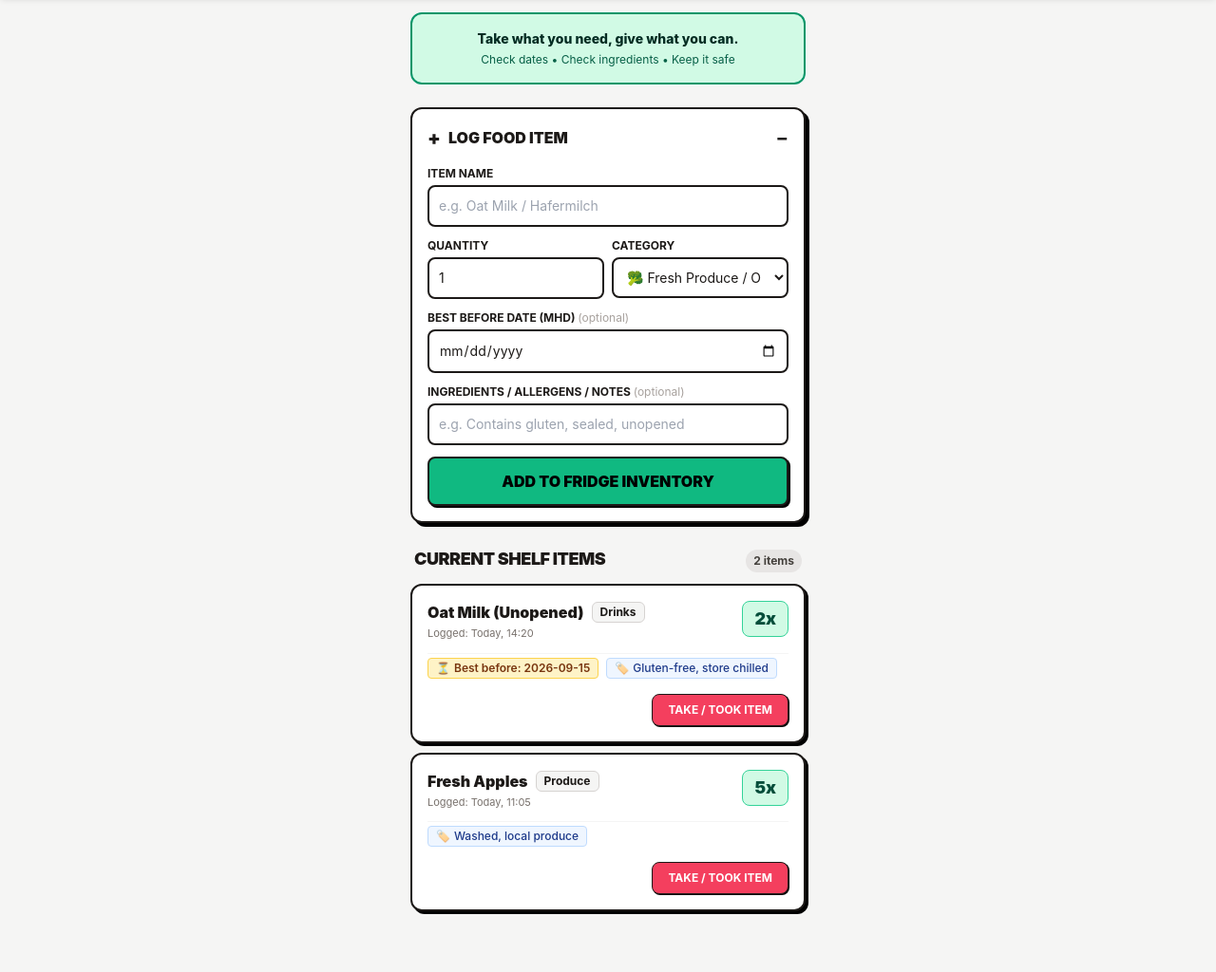
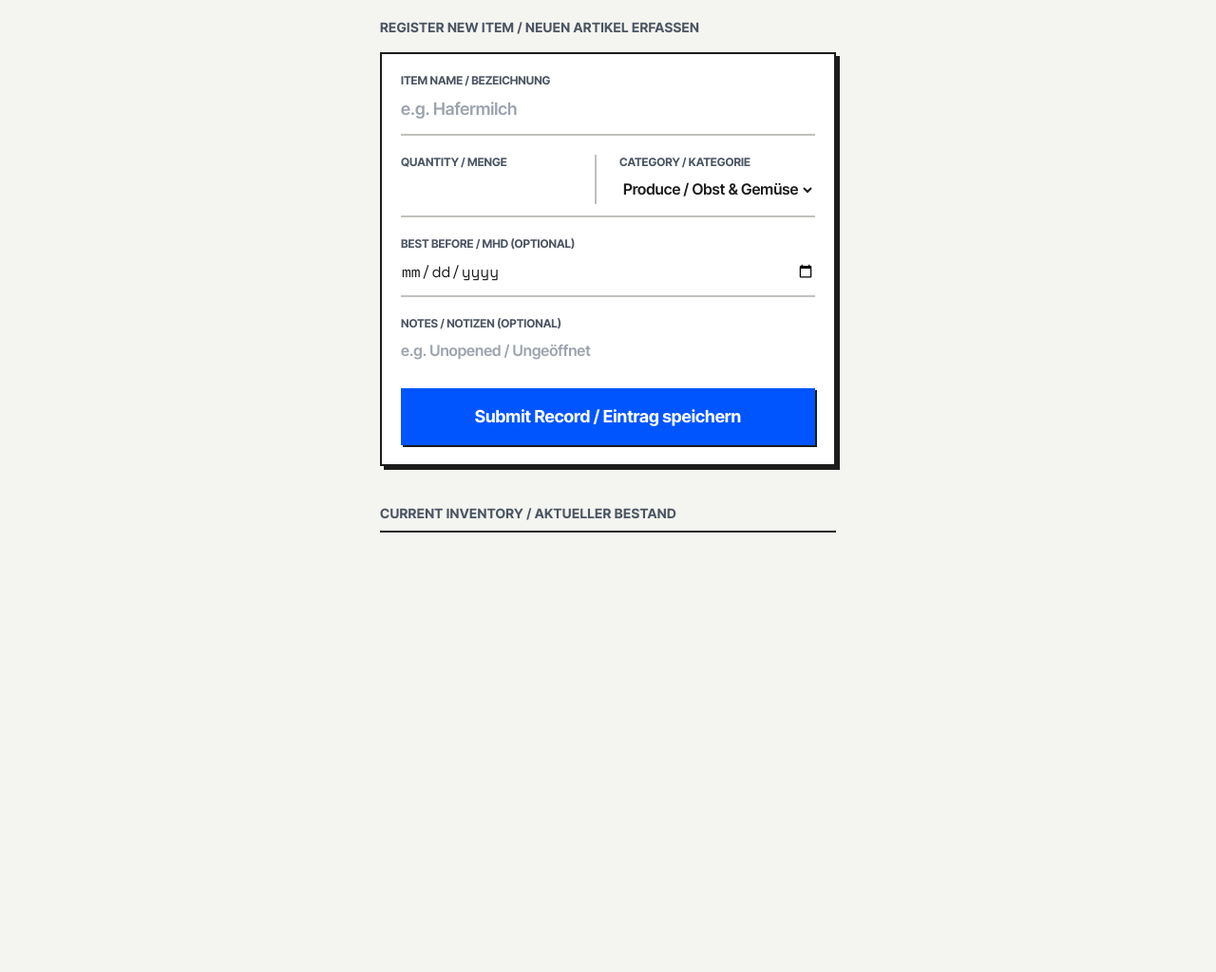
Before and after one commit to olivachen/shared-refrigerator, a plain HTML site: page index.html in a window 1280 px wide. Shown: the part 99-1123 px from the top of the page at 95% size. After the commit the page ends 800 px from the top, so only its background shows below. Drawn offline with nearby package versions, Linux system fonts and the light colour scheme.

Commit message:
Update index.html

```diff
--- a/index.html
+++ b/index.html
@@ -2,211 +2,212 @@
 <html lang="en">
 <head>
     <meta charset="UTF-8">
-    <meta name="viewport" content="width=device-width, initial-scale=1.0">
-    <title>Shared Refrigerator / Gemeinschaftskühlschrank</title>
+    <meta name="viewport" content="width=device-width, initial-scale=1.0, maximum-scale=1.0, user-scalable=no">
+    <meta name="apple-mobile-web-app-capable" content="yes">
+    <meta name="apple-mobile-web-app-status-bar-style" content="black-translucent">
+    <title>Gemeinschaftskühlschrank</title>
+
+    <link rel="preconnect" href="https://fonts.googleapis.com">
+    <link rel="preconnect" href="https://fonts.gstatic.com" crossorigin>
+    <link href="https://fonts.googleapis.com/css2?family=Inter+Tight:wght@500;600;700&family=Space+Mono:wght@400;700&display=swap" rel="stylesheet">
+
     <script src="https://cdn.tailwindcss.com"></script>
     <script defer src="https://cdn.jsdelivr.net/npm/alpinejs@3.x.x/dist/cdn.min.js"></script>
+    <script src="https://cdn.jsdelivr.net/npm/@supabase/supabase-js@2"></script>
+
+    <script>
+        tailwind.config = {
+            theme: {
+                extend: {
+                    colors: {
+                        paper: '#F4F4F0',
+                        ink: '#1C1C1C',
+                        safety: '#0055FF',
+                        safetyhover: '#0044CC',
+                        grayborder: '#C0C0BC'
+                    },
+                    fontFamily: {
+                        sans: ['"Inter Tight"', 'sans-serif'],
+                        mono: ['"Space Mono"', 'monospace']
+                    }
+                }
+            }
+        }
+    </script>
     <style>
-        body { font-family: -apple-system, BlinkMacSystemFont, "Segoe UI", Roboto, sans-serif; }
+        body { background-color: #F4F4F0; color: #1C1C1C; -webkit-font-smoothing: antialiased; }
+        ::-webkit-scrollbar { width: 0px; background: transparent; }
     </style>
 </head>
-<body class="bg-stone-100 text-stone-900 min-h-screen pb-12" x-data="fridgeApp()">
+<body x-data="fridgeApp()" class="min-h-screen font-sans selection:bg-safety selection:text-white pb-24">
 
-    <!-- Header / Banner -->
-    <header class="bg-black text-white p-6 border-b-4 border-emerald-500 sticky top-0 z-10 shadow-md">
-        <div class="max-w-md mx-auto flex justify-between items-center">
-            <div>
-                <h1 class="text-xl font-black uppercase tracking-tight">Shared Refrigerator</h1>
-                <p class="text-xs text-stone-400 font-medium">Galopprennbahn • Mutual Aid Commons</p>
-            </div>
-            <button @click="lang = (lang === 'en' ? 'de' : 'en')"
-                    class="bg-stone-800 hover:bg-stone-700 text-xs font-bold px-3 py-1.5 rounded-full border border-stone-600 transition">
-                <span x-text="lang === 'en' ? 'DE 🇩🇪' : 'EN 🇬🇧'"></span>
-            </button>
-        </div>
+    <header class="sticky top-0 z-50 bg-paper border-b-2 border-ink px-4 py-4">
+        <a href="#" @click.prevent="window.scrollTo(0,0)" class="block group w-max">
+            <h1 class="text-xl font-bold text-ink underline decoration-safety decoration-4 underline-offset-4 group-hover:text-safety transition-colors">
+                Gemeinschaftskühlschrank
+            </h1>
+            <p class="text-sm font-semibold text-gray-500 mt-1">(Shared Refrigerator)</p>
+        </a>
     </header>
 
-    <main class="max-w-md mx-auto p-4 space-y-6">
+    <main class="max-w-lg mx-auto p-4 space-y-10 mt-4">
 
-        <!-- Motto Banner -->
-        <div class="bg-emerald-100 border-2 border-emerald-600 p-4 rounded-xl text-center">
-            <p class="font-extrabold text-emerald-950 text-sm" x-text="lang === 'en' ? 'Take what you need, give what you can.' : 'Nimm, was du brauchst. Gib, was du kannst.'"></p>
-            <p class="text-xs text-emerald-800 mt-1" x-text="lang === 'en' ? 'Check dates • Check ingredients • Keep it safe' : 'MHD beachten • Zutaten prüfen • Sicher bleiben'"></p>
+        <section>
+            <h2 class="text-sm font-bold uppercase tracking-wide text-gray-600 mb-4">Register New Item / Neuen Artikel erfassen</h2>
+
+            <form @submit.prevent="addItem()" class="space-y-5 border-2 border-ink p-5 bg-white shadow-[4px_4px_0px_0px_#1C1C1C]">
+
+                <div class="border-b-2 border-grayborder pb-3">
+                    <label class="block text-xs font-bold uppercase text-gray-600 mb-2">Item Name / Bezeichnung</label>
+                    <input type="text" x-model="newItem.name" required placeholder="e.g. Hafermilch"
+                           class="w-full text-lg font-semibold focus:outline-none bg-transparent placeholder-gray-400">
                 </div>
 
-        <!-- Add Item Form -->
-        <section class="bg-white p-4 rounded-xl border-2 border-stone-900 shadow-[4px_4px_0px_0px_rgba(0,0,0,1)]">
-            <div class="flex justify-between items-center cursor-pointer" @click="showAddModal = !showAddModal">
-                <h2 class="font-black text-base uppercase flex items-center gap-2">
-                    <span class="text-xl">+</span>
-                    <span x-text="lang === 'en' ? 'Log Food Item' : 'Essen Eintragen'"></span>
-                </h2>
-                <span class="text-xl font-bold" x-text="showAddModal ? '−' : '+'"></span>
-            </div>
-
-            <form x-show="showAddModal" x-transition @submit.prevent="addItem()" class="mt-4 space-y-3">
-                <!-- Name -->
-                <div>
-                    <label class="block text-xs font-bold uppercase mb-1" x-text="lang === 'en' ? 'Item Name' : 'Bezeichnung'"></label>
-                    <input type="text" x-model="newItem.name" required placeholder="e.g. Oat Milk / Hafermilch"
-                           class="w-full p-2.5 border-2 border-stone-900 rounded-lg text-sm focus:outline-none focus:ring-2 focus:ring-emerald-500">
-                </div>
-
-                <!-- Quantity & Category -->
-                <div class="grid grid-cols-2 gap-2">
-                    <div>
-                        <label class="block text-xs font-bold uppercase mb-1" x-text="lang === 'en' ? 'Quantity' : 'Menge'"></label>
+                <div class="grid grid-cols-2 gap-6 border-b-2 border-grayborder pb-3">
+                    <div class="border-r-2 border-grayborder pr-6">
+                        <label class="block text-xs font-bold uppercase text-gray-600 mb-2">Quantity / Menge</label>
                         <input type="number" min="1" x-model="newItem.qty" required
-                               class="w-full p-2.5 border-2 border-stone-900 rounded-lg text-sm">
+                               class="w-full text-lg font-mono focus:outline-none bg-transparent">
                     </div>
                     <div>
-                        <label class="block text-xs font-bold uppercase mb-1" x-text="lang === 'en' ? 'Category' : 'Kategorie'"></label>
-                        <select x-model="newItem.category" class="w-full p-2.5 border-2 border-stone-900 rounded-lg text-sm bg-white border-stone-900">
-                            <option value="Produce">🥦 Fresh Produce / Obst & Gemüse</option>
-                            <option value="Bakery">🍞 Bakery / Backwaren</option>
-                            <option value="Packaged">📦 Packaged / Haltbares</option>
-                            <option value="Drinks">🧃 Drinks / Getränke</option>
-                            <option value="Other">🍽️ Other / Sonstiges</option>
+                        <label class="block text-xs font-bold uppercase text-gray-600 mb-2">Category / Kategorie</label>
+                        <select x-model="newItem.category" class="w-full text-base font-semibold focus:outline-none bg-transparent">
+                            <option value="Produce">Produce / Obst & Gemüse</option>
+                            <option value="Bakery">Bakery / Backwaren</option>
+                            <option value="Packaged">Packaged / Haltbares</option>
+                            <option value="Drinks">Drinks / Getränke</option>
+                            <option value="Other">Other / Sonstiges</option>
                         </select>
                     </div>
                 </div>
 
-                <!-- Best Before Date (MHD) -->
-                <div>
-                    <label class="block text-xs font-bold uppercase mb-1">
-                        <span x-text="lang === 'en' ? 'Best Before Date (MHD)' : 'Mindesthaltbarkeitsdatum (MHD)'"></span>
-                        <span class="text-stone-400 font-normal lowercase">(optional)</span>
-                    </label>
+                <div class="border-b-2 border-grayborder pb-3">
+                    <label class="block text-xs font-bold uppercase text-gray-600 mb-2">Best Before / MHD (Optional)</label>
                     <input type="date" x-model="newItem.expiry"
-                           class="w-full p-2.5 border-2 border-stone-900 rounded-lg text-sm bg-white">
+                           class="w-full text-base font-mono focus:outline-none bg-transparent text-ink">
                 </div>
 
-                <!-- Ingredients / Allergens / Notes -->
-                <div>
-                    <label class="block text-xs font-bold uppercase mb-1">
-                        <span x-text="lang === 'en' ? 'Ingredients / Allergens / Notes' : 'Zutaten / Allergene / Hinweise'"></span>
-                        <span class="text-stone-400 font-normal lowercase">(optional)</span>
-                    </label>
-                    <input type="text" x-model="newItem.notes" placeholder="e.g. Contains gluten, sealed, unopened"
-                           class="w-full p-2.5 border-2 border-stone-900 rounded-lg text-sm focus:outline-none focus:ring-2 focus:ring-emerald-500">
+                <div class="pb-2">
+                    <label class="block text-xs font-bold uppercase text-gray-600 mb-2">Notes / Notizen (Optional)</label>
+                    <input type="text" x-model="newItem.notes" placeholder="e.g. Unopened / Ungeöffnet"
+                           class="w-full text-base font-semibold focus:outline-none bg-transparent placeholder-gray-400">
                 </div>
 
                 <button type="submit"
-                        class="w-full bg-emerald-500 hover:bg-emerald-600 text-black font-black uppercase py-3 rounded-lg border-2 border-stone-900 shadow-[2px_2px_0px_0px_rgba(0,0,0,1)] active:translate-y-0.5 transition">
-                    <span x-text="lang === 'en' ? 'Add to Fridge Inventory' : 'Zum Kühlschrank Hinzufügen'"></span>
+                        class="w-full bg-safety hover:bg-safetyhover text-white font-bold text-lg py-4 transition-colors shadow-[2px_2px_0px_0px_#1C1C1C] active:translate-y-1 active:shadow-none">
+                    Submit Record / Eintrag speichern
                 </button>
             </form>
         </section>
 
-        <!-- Live Inventory Section -->
-        <section class="space-y-3">
-            <div class="flex justify-between items-baseline px-1">
-                <h2 class="font-black text-lg uppercase tracking-tight" x-text="lang === 'en' ? 'Current Shelf Items' : 'Aktueller Inhalt'"></h2>
-                <span class="text-xs font-bold bg-stone-200 px-2 py-1 rounded-full text-stone-700" x-text="items.length + ' items'"></span>
+        <section>
+            <div class="flex justify-between items-baseline mb-4 border-b-2 border-ink pb-2">
+                <h2 class="text-sm font-bold uppercase tracking-wide text-gray-600">Current Inventory / Aktueller Bestand</h2>
+                <span class="text-xs font-mono font-bold text-safety" x-text="items.length + ' Records / Einträge'"></span>
             </div>
 
-            <!-- Empty State -->
-            <template x-if="items.length === 0">
-                <div class="bg-white border-2 border-dashed border-stone-400 rounded-xl p-8 text-center space-y-2">
-                    <p class="text-3xl">🧊</p>
-                    <p class="font-bold text-sm text-stone-600" x-text="lang === 'en' ? 'The fridge is currently empty!' : 'Der Kühlschrank ist derzeit leer!'"></p>
-                    <p class="text-xs text-stone-500" x-text="lang === 'en' ? 'Be the first to drop off surplus food.' : 'Sei der/die Erste, der/die Essen vorbeibringt.'"></p>
-                </div>
-            </template>
-
-            <!-- Item Cards -->
-            <div class="space-y-2.5">
-                <template x-for="(item, index) in items" :key="index">
-                    <div class="bg-white p-4 rounded-xl border-2 border-stone-900 shadow-[3px_3px_0px_0px_rgba(0,0,0,1)] space-y-3">
-                        <div class="flex justify-between items-start">
-                            <div>
-                                <div class="flex items-center gap-2 flex-wrap">
-                                    <span class="font-black text-base" x-text="item.name"></span>
-                                    <span class="text-xs font-bold px-2 py-0.5 rounded-md bg-stone-100 border border-stone-300" x-text="item.category"></span>
-                                </div>
-                                <p class="text-[11px] text-stone-500 mt-0.5">
-                                    <span x-text="lang === 'en' ? 'Logged: ' : 'Eingetragen: '"></span>
-                                    <span x-text="item.timestamp"></span>
-                                </p>
-                            </div>
-                            <span class="font-black text-lg bg-emerald-100 text-emerald-900 px-3 py-1 rounded-lg border border-emerald-400" x-text="item.qty + 'x'"></span>
+            <div x-show="loading" class="border-2 border-ink p-6 text-center text-base font-mono animate-pulse bg-white">
+                Loading database...
             </div>
 
-                        <!-- Date & Allergen Badges -->
-                        <div class="flex flex-wrap gap-2 text-xs pt-1 border-t border-stone-100">
+            <div x-show="!loading && items.length === 0" class="border-2 border-ink border-dashed p-10 text-center text-gray-500 text-base font-semibold bg-white">
+                No items currently logged. / Derzeit keine Artikel erfasst.
+            </div>
+
+            <div class="space-y-4" x-show="!loading && items.length > 0">
+                <template x-for="(item, index) in items" :key="item.id">
+                    <div class="p-4 border-2 border-ink bg-white shadow-[4px_4px_0px_0px_#1C1C1C]">
+                        <div class="flex justify-between items-start">
+                            <div class="pr-4">
+                                <h3 class="font-bold text-xl text-ink" x-text="item.name"></h3>
+                                <p class="text-xs uppercase font-semibold text-gray-600 mt-1">
+                                    <span x-text="item.category"></span>
                                     <template x-if="item.expiry">
-                                <span class="bg-amber-100 text-amber-900 border border-amber-300 px-2 py-0.5 rounded font-semibold flex items-center gap-1">
-                                    ⏳ <span x-text="(lang === 'en' ? 'Best before: ' : 'MHD: ') + item.expiry"></span>
-                                </span>
+                                        <span x-text="' | MHD: ' + item.expiry"></span>
                                     </template>
+                                </p>
                                 <template x-if="item.notes">
-                                <span class="bg-blue-50 text-blue-900 border border-blue-200 px-2 py-0.5 rounded font-medium flex items-center gap-1">
-                                    🏷️ <span x-text="item.notes"></span>
-                                </span>
+                                    <p class="text-sm font-medium text-gray-700 mt-2 bg-gray-100 p-2 inline-block border border-grayborder" x-text="'* ' + item.notes"></p>
                                 </template>
                             </div>
 
-                        <!-- Action Button -->
-                        <div class="flex justify-end pt-1">
-                            <button @click="takeItem(index)"
-                                    class="bg-rose-500 hover:bg-rose-600 text-white font-bold text-xs uppercase px-4 py-2 rounded-lg border border-stone-900 shadow-[1px_1px_0px_0px_rgba(0,0,0,1)] active:translate-y-0.5 transition">
-                                <span x-text="lang === 'en' ? 'Take / Took Item' : 'Entnommen'"></span>
+                            <div class="flex flex-col items-end shrink-0">
+                                <div class="font-mono text-3xl font-bold text-ink" x-text="item.qty + 'x'"></div>
+                                <button @click="takeItem(item.id, item.qty)"
+                                        class="mt-3 text-xs font-bold uppercase text-safety border-2 border-safety px-4 py-2 hover:bg-safety hover:text-white transition-colors">
+                                    Take 1 / 1 Entnehmen
                                 </button>
+                            </div>
+                        </div>
+                        <div class="text-[10px] font-mono text-gray-400 mt-4 pt-2 border-t border-grayborder flex justify-between">
+                            <span x-text="'LOG: ' + item.id.substring(0,8)"></span>
+                            <span x-text="new Date(item.created_at).toLocaleDateString() + ' ' + new Date(item.created_at).toLocaleTimeString([], {hour: '2-digit', minute:'2-digit'})"></span>
                         </div>
                     </div>
                 </template>
             </div>
         </section>
-
     </main>
 
     <script>
+        const SUPABASE_URL = 'https://wdmyownmgtceuwqhichz.supabase.co';
+        const SUPABASE_ANON_KEY = 'eyJhbGciOiJIUzI1NiIsInR5cCI6IkpXVCJ9.eyJpc3MiOiJzdXBhYmFzZSIsInJlZiI6IndkbXlvd25tZ3RjZXV3cWhpY2h6Iiwicm9sZSI6ImFub24iLCJpYXQiOjE3ODk1MDIzOTksImV4cCI6MjEwNTA3ODM5OX0.cBZCGoO1WVKn-RFurel2TBz6E2UeLNf9G5TrQmWFfVU';
+
+        const supabase = window.supabase.createClient(SUPABASE_URL, SUPABASE_ANON_KEY);
+
         function fridgeApp() {
             return {
-                lang: 'en',
-                showAddModal: true,
+                loading: true,
+                items: [],
                 newItem: { name: '', qty: 1, category: 'Produce', expiry: '', notes: '' },
-                items: JSON.parse(localStorage.getItem('fridge_items')) || [
-                    {
-                        name: 'Oat Milk (Unopened)',
-                        qty: 2,
-                        category: 'Drinks',
-                        expiry: '2026-09-15',
-                        notes: 'Gluten-free, store chilled',
-                        timestamp: 'Today, 14:20'
+
+                async init() {
+                    await this.fetchItems();
+                    supabase.channel('public:fridge_inventory')
+                        .on('postgres_changes', { event: '*', schema: 'public', table: 'fridge_inventory' }, payload => {
+                            this.fetchItems();
+                        })
+                        .subscribe();
                 },
-                    {
-                        name: 'Fresh Apples',
-                        qty: 5,
-                        category: 'Produce',
-                        expiry: '',
-                        notes: 'Washed, local produce',
-                        timestamp: 'Today, 11:05'
-                    }
-                ],
-                addItem() {
-                    const time = new Date().toLocaleTimeString([], { hour: '2-digit', minute: '2-digit' });
-                    this.items.unshift({
+
+                async fetchItems() {
+                    this.loading = true;
+                    const { data, error } = await supabase
+                        .from('fridge_inventory')
+                        .select('*')
+                        .order('created_at', { ascending: false });
+
+                    if (!error) this.items = data;
+                    this.loading = false;
+                },
+
+                async addItem() {
+                    if(this.newItem.name.trim() === '') return;
+                    const { error } = await supabase
+                        .from('fridge_inventory')
+                        .insert([{
                             name: this.newItem.name,
                             qty: parseInt(this.newItem.qty),
                             category: this.newItem.category,
                             expiry: this.newItem.expiry,
-                        notes: this.newItem.notes,
-                        timestamp: `Today, ${time}`
-                    });
-                    this.save();
+                            notes: this.newItem.notes
+                        }]);
+
+                    if (!error) {
                         this.newItem = { name: '', qty: 1, category: 'Produce', expiry: '', notes: '' };
+                        this.fetchItems();
+                    } else {
+                        alert("Database error: " + error.message);
+                    }
                 },
-                takeItem(index) {
-                    if (this.items[index].qty > 1) {
-                        this.items[index].qty--;
+
+                async takeItem(id, currentQty) {
+                    if (currentQty > 1) {
+                        await supabase.from('fridge_inventory').update({ qty: currentQty - 1 }).eq('id', id);
                     } else {
-                        this.items.splice(index, 1);
+                        await supabase.from('fridge_inventory').delete().eq('id', id);
                     }
-                    this.save();
-                },
-                save() {
-                    localStorage.setItem('fridge_items', JSON.stringify(this.items));
+                    this.fetchItems();
                 }
             }
         }
```
Lines whose indentation alone changed are shown as unchanged.
